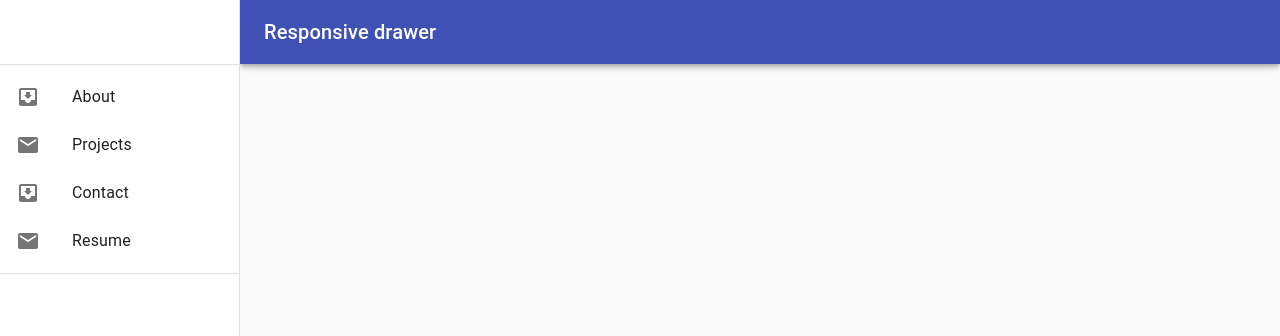
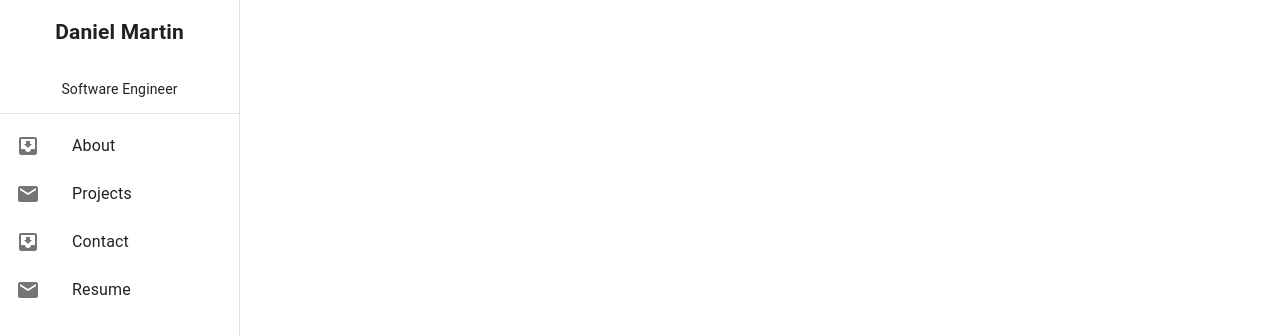
Before and after one commit to ohfr/Portfolio, a React (Create React App) app in the folder portfolio/: page /Home in a window 1280 px wide. Shown: the top 336 px of the page. Built offline with nearby package versions, Linux system fonts and the light colour scheme.

Commit message:
added styles, gsap, animations

```diff
--- a/portfolio/package.json
+++ b/portfolio/package.json
@@ -5,6 +5,7 @@
   "dependencies": {
     "@material-ui/core": "^4.4.2",
     "@material-ui/icons": "^4.4.1",
+    "gsap": "^2.1.3",
     "react": "^16.9.0",
     "react-dom": "^16.9.0",
     "react-router-dom": "^5.0.1",
--- a/portfolio/src/Components/Home.js
+++ b/portfolio/src/Components/Home.js
@@ -1,9 +1,38 @@
-import React from 'react';
+import React, { useRef, useEffect } from 'react';
 import SideNav from './SideNav';
 
+import { TweenMax, Power3 } from 'gsap';
+import { makeStyles } from '@material-ui/core/styles';
+
+const useStyles = makeStyles({
+    wrapper: {
+        background: 'white',
+        width: '100vw',
+        height: '100vh',
+    }
+})
+
+
+
 const Home = () => {
+    const classes = useStyles();
+    let intro = useRef(null);
+
+    useEffect(() => {
+        TweenMax.from(
+            intro,
+            2.0,
+            {
+                opacity: 0,
+                x: 50,
+                ease: Power3.easeInOut
+
+            }
+        )
+
+    }, [])
     return (
-        <div>
+        <div className={classes.wrapper} ref={el => intro = el}>
             <SideNav />
             {/* <Route path="/About" component={About} />
             <Route path="/Projects" component={Projects} />
--- a/portfolio/src/Components/HomeScreen.js
+++ b/portfolio/src/Components/HomeScreen.js
@@ -1,36 +1,36 @@
-import React from 'react';
+import React, { useEffect, useRef } from 'react';
 import Button from '@material-ui/core/Button';
 import { Link } from 'react-router-dom';
 import { makeStyles } from '@material-ui/core/styles';
-// import ArrowForward from '@material-ui/icons/ArrowForward';
 import ArrowRightAlt from '@material-ui/icons/ArrowRightAlt';
 import Card from '@material-ui/core/Card'
+
+import { TweenMax, Power4, Power3 } from 'gsap';
 
 const useStyles = makeStyles({
     button: {
         color: 'white',
-        background: 'rgba(0,0,0, .2)',
+        background: 'rgba(60, 50 , 140)',
         '&:hover': {
-            // fontSize: '1rem',
-            background: 'rgba(255, 255, 255, 0.1)'
+            color: 'rgba(60, 50, 140)',
+            background: 'rgba(211,211,211)'
         }
     },
     highlight: {
-        color: 'rgba(60, 30 , 140, .6)'
+        color: 'rgba(60, 50 , 140)'
     },
     para: {
         fontSize: '1.5rem',
     },
     wrapper: {
-        // background: `linear-gradient(rgba(0, 0, 0, 0.4),rgba(0, 0, 0, 0.8)),url(${require("../Assets/keyboard.jpg")}) no-repeat center center fixed`,
-        color: 'white',
         display: 'flex',
         flexFlow: 'column wrap',
         alignItems: 'center',
         justifyContent: 'center',
         width: '100vw',
         height: '100vh',
-        position: 'absolute'
+        position: 'absolute',
+        background: 'black'
 
     },
     firstWrap: {
@@ -48,9 +48,6 @@ const useStyles = makeStyles({
         backgroundSize: 'cover',
     },
     middleWrapper: {
-        width: '35vw',
-        height: '40vh',
-        background: 'black',
         position: 'relative',
 
     },
@@ -63,26 +60,61 @@ const useStyles = makeStyles({
         justifyContent: 'center',
 
 
+    },
+    card: {
+        width: '45vw',
+        color: 'white',
+        background: 'rgba(20,20,20)',
+        display: 'flex',
+        alignItems: 'center',
+        justifyContent: 'center',
+        flexFlow: 'column wrap',
+
+    },
+    car: {
+        color: 'rgb(0,255,255)'
+    },
+    soft: {
+        color: 'rgb(124,252,0)'
     }
 })
 
 const HomeScreen = () => {
     const classes = useStyles();
+
+    let card = useRef(null);
+    let background1 = useRef(null);
+    let background2 = useRef(null);
+
+    useEffect(() => {
+        TweenMax.from(background1, .9, {opacity: 0, x: -200, ease: Power3.easeInOut})
+        TweenMax.from(background2, .9, {opacity: 0, x: 200, ease: Power3.easeInOut, delay: .4})
+        TweenMax.from(
+            card,
+            1.0,
+            {
+                opacity: 0,
+                y: -200,
+                ease: Power3.easeInOut,
+                delay: .8
+            }
+        )
+    }, [])
     return (
     <div className={classes.main}>
         <div className={classes.wrapper}>
-            <div className={classes.firstWrap}>
+            <div className={classes.firstWrap} ref={el => background1 = el}>
 
             </div>
 
-        <div className={classes.secondWrap}></div>
+        <div className={classes.secondWrap} ref={el => background2 = el}></div>
         </div>
         <div className={classes.middleWrapper}>
-            <Card>
+            <Card className={classes.card} ref={el => {card = el}}>
                 <h1>Hi, I'm <span className={classes.highlight}>Daniel Martin</span></h1>
-                <p className={classes.para}>Software Developer, Car enthusiast.</p>
+                <p className={classes.para}><span className={classes.soft}>Software</span> Developer, <span className={classes.car}>Car </span>enthusiast.</p>
 
-                <h2>Let's change the world with a keyboard</h2>
+                <h2>I want to make things that change lives</h2>
                 <Button component={Link} to="/Home" className={classes.button}>Interested? <ArrowRightAlt /></Button>
             </Card>
         </div>
--- a/portfolio/src/Components/SideNav.js
+++ b/portfolio/src/Components/SideNav.js
@@ -49,6 +49,12 @@ const useStyles = makeStyles(theme => ({
     flexGrow: 1,
     padding: theme.spacing(3),
   },
+  header: {
+    display: 'flex',
+    flexFlow: 'column wrap',
+    justifyContent: 'center',
+    alignItems: 'center',
+  }
 }));
 
 
@@ -65,7 +71,10 @@ const SideNav = () => {
 
   const drawer = (
     <div>
-        <div className={classes.toolbar} />
+      <div className={classes.header}>
+        <h1>Daniel Martin</h1>
+        <p>Software Engineer</p>
+      </div>
       <Divider />
         <List>
           {['About', 'Projects', 'Contact', 'Resume'].map((text, index) => (
@@ -75,13 +84,14 @@ const SideNav = () => {
             </ListItem>
           ))}
         </List>
-        <Divider />
       </div>
   );
   return (
     <div className={classes.root}>
       <CssBaseline />
+      <Hidden smUp implementation='css'>
       <AppBar position="fixed" className={classes.appBar}>
+
         <Toolbar>
           <IconButton
             color="inherit"
@@ -93,11 +103,13 @@ const SideNav = () => {
             <MenuIcon />
           </IconButton>
           <Typography variant="h6" noWrap>
-            Responsive drawer
+            Daniel Martin
           </Typography>
         </Toolbar>
+
       </AppBar>
-      <nav className={classes.drawer} aria-label="mailbox folders">
+      </Hidden>
+      <nav className={classes.drawer}>
         {/* The implementation can be swapped with js to avoid SEO duplication of links. */}
         <Hidden smUp implementation="css">
           <Drawer
```
Also changed, not shown: 1 other file (tests, documents, lock files or other folders). Lines whose indentation alone changed are shown as unchanged.
